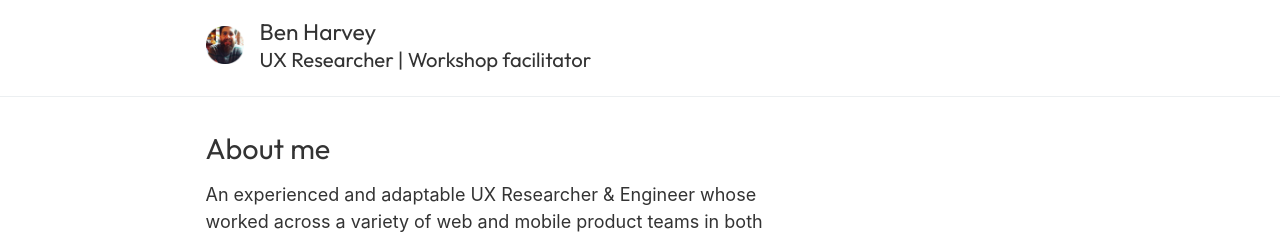
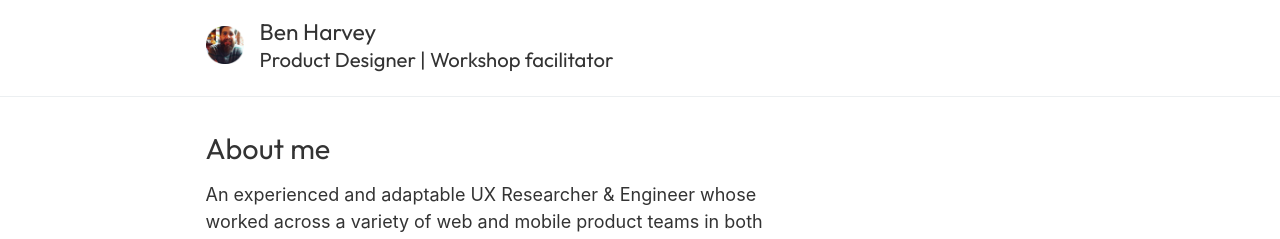
Before and after one commit to benwebdevleic/portfolio, a Jekyll site: the page built from index.html, in a window 1280 px wide. Shown: the top 239 px of the page. Built offline with Jekyll 4.4.1, drawn with Linux system fonts in a browser that asks for light colours.

Commit message:
Rebrand as a product designer

```diff
--- a/_config.yml
+++ b/_config.yml
@@ -1,6 +1,6 @@
 url: "" # the base hostname & protocol for your site, e.g. http://example.com
 baseurl: "" # the subpath of your site, e.g. /blog
-title: "Ben Harvey | UX Researcher | Workshop facilitator" # the name of your site, e.g. ACME Corp.
+title: "Ben Harvey | Product Designer | Workshop facilitator" # the name of your site, e.g. ACME Corp.
 collections:
   case_studies:
     output: true
--- a/_includes/masthead.html
+++ b/_includes/masthead.html
@@ -2,7 +2,7 @@
     <div class="container">
         <div class="row">
             <div class="col">
-                <h1 class="heading-4" id="site-title"><a href="{{ site.url }}{{ site.baseurl }}/">Ben Harvey <span class="job-title heading-5 block">UX Researcher | Workshop facilitator</span></a></h1>
+                <h1 class="heading-4" id="site-title"><a href="{{ site.url }}{{ site.baseurl }}/">Ben Harvey <span class="job-title heading-5 block">Product Designer | Workshop facilitator</span></a></h1>
             </div>
         </div>
     </div>
```
